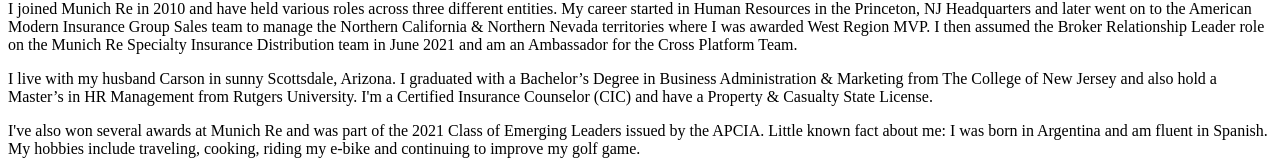
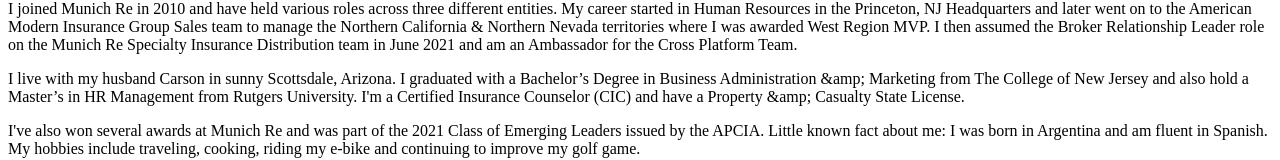
Before and after one commit to car-r/ariana, a Next.js app: page /about in a window 1280 px wide. Shown: the part 675-835 px from the top of the page. Built offline with nearby package versions, Linux system fonts and the light colour scheme.

Commit message:
updated about page with template literals to remove apostrophe error

```diff
--- a/pages/about.js
+++ b/pages/about.js
@@ -15,20 +15,20 @@
                     Insurance Distribution team in June 2021 and am an Ambassador for the Cross Platform Team.
                 </p>
                 <p className="mb-4">
-                    I live with my husband Carson in sunny Scottsdale, Arizona. I graduated with a Bachelor’s Degree
+                    {`I live with my husband Carson in sunny Scottsdale, Arizona. I graduated with a Bachelor’s Degree
                     in Business Administration &amp; Marketing from The College of New Jersey and also hold a Master’s in HR
                     Management from Rutgers University. I'm a Certified Insurance Counselor (CIC) and have a Property &amp;
-                    Casualty State License.
+                    Casualty State License.`}
                 </p>
                 <p className="mb-4">
-                    I've also won several awards at Munich Re and was part of the 2021 Class of
+                    {`I've also won several awards at Munich Re and was part of the 2021 Class of
                     Emerging Leaders issued by the APCIA. Little known fact about me: I was born in Argentina and am
                     fluent in Spanish. My hobbies include traveling, cooking, riding my e-bike and continuing to improve my golf
-                    game.
+                    game.`}
                 </p>
                 <p className="mb-4">
-                    As a BRL, I'm responsible for the partnership between Munich Re and Alliant. I'm also an embedded
-                    distribution resource within the Insurance Programs practice.
+                    {`As a BRL, I'm responsible for the partnership between Munich Re and Alliant. I'm also an embedded
+                    distribution resource within the Insurance Programs practice.`}
                 </p>
                 <p>Ariana</p>
             </div>
```
